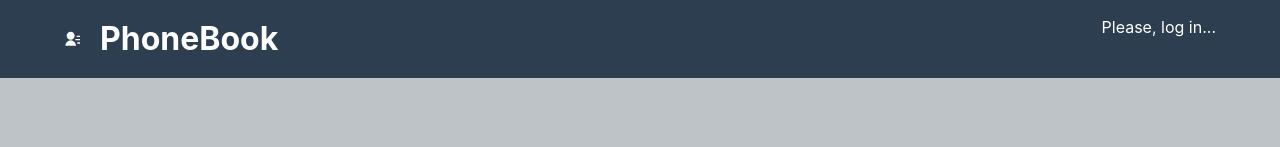
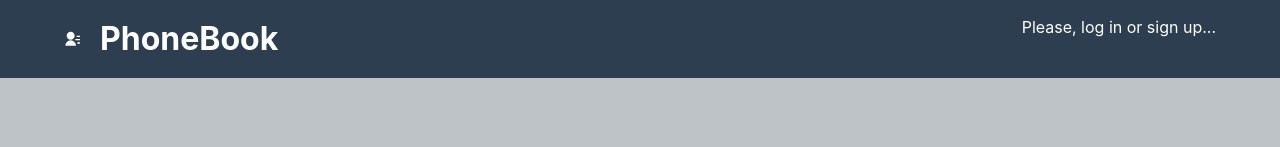
Before and after one commit to OPaslavskiy/goit-react-hw-08-phonebook, a React (Create React App) app: page /goit-react-hw-08-phonebook/register in a window 1280 px wide. Shown: the top 147 px of the page. Built offline with nearby package versions, Linux system fonts and the light colour scheme.

Commit message:
fix className

```diff
--- a/src/components/AppBar/AppBar.jsx
+++ b/src/components/AppBar/AppBar.jsx
@@ -14,7 +14,7 @@ export const AppBar = () => {
   const isLoggedIn = useSelector(selectIsLoggedIn);
   const name = useSelector(selectUserName);
   return (
-    <Header class="header">
+    <Header className="header">
       <Logo>
         <RiContactsFill style={{ color: '#fff' }} />
         <h1 style={{ color: '#fff' }}>PhoneBook</h1>
@@ -25,6 +25,7 @@ export const AppBar = () => {
           <div>
             <p>Hello, {name}</p>
             <Button
+              sx={{ marginTop: '5px' }}
               type="button"
               variant="outlined"
               onClick={() => dispatch(logOut())}
@@ -33,7 +34,7 @@ export const AppBar = () => {
             </Button>
           </div>
         ) : (
-          <p>Please, log in...</p>
+          <p>Please, log in or sign up...</p>
         )}
         {/* <Button variant="outlined">Log in</Button> */}
         {/* <SignIn>
```
